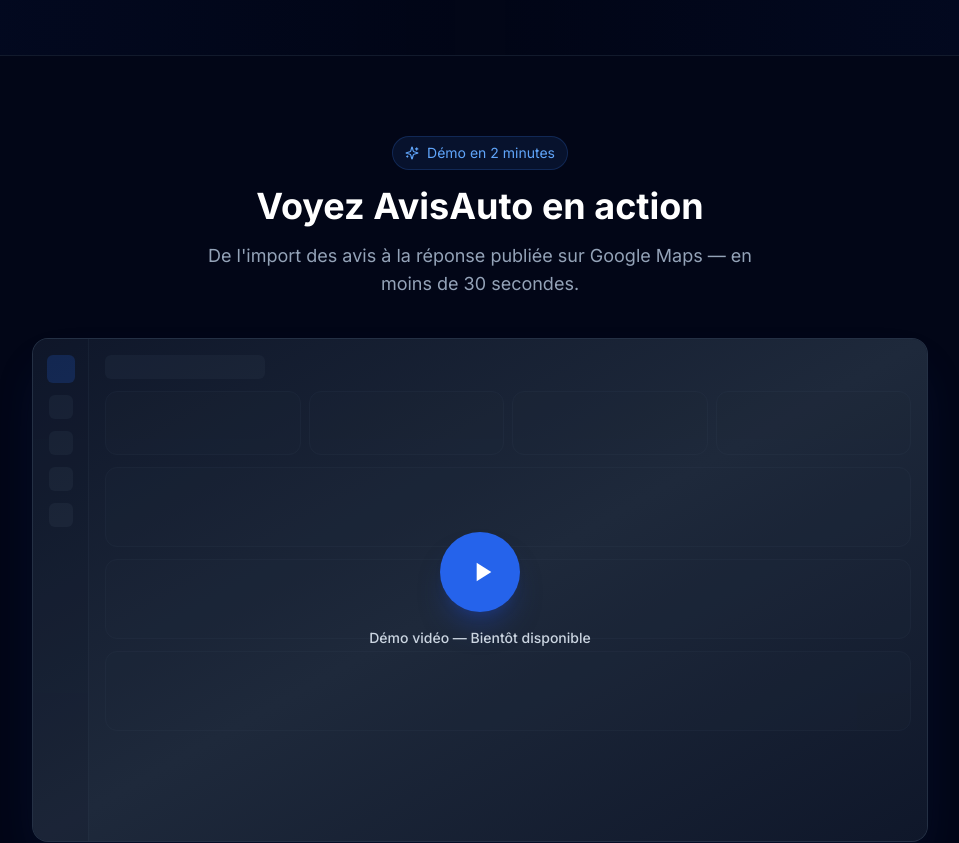
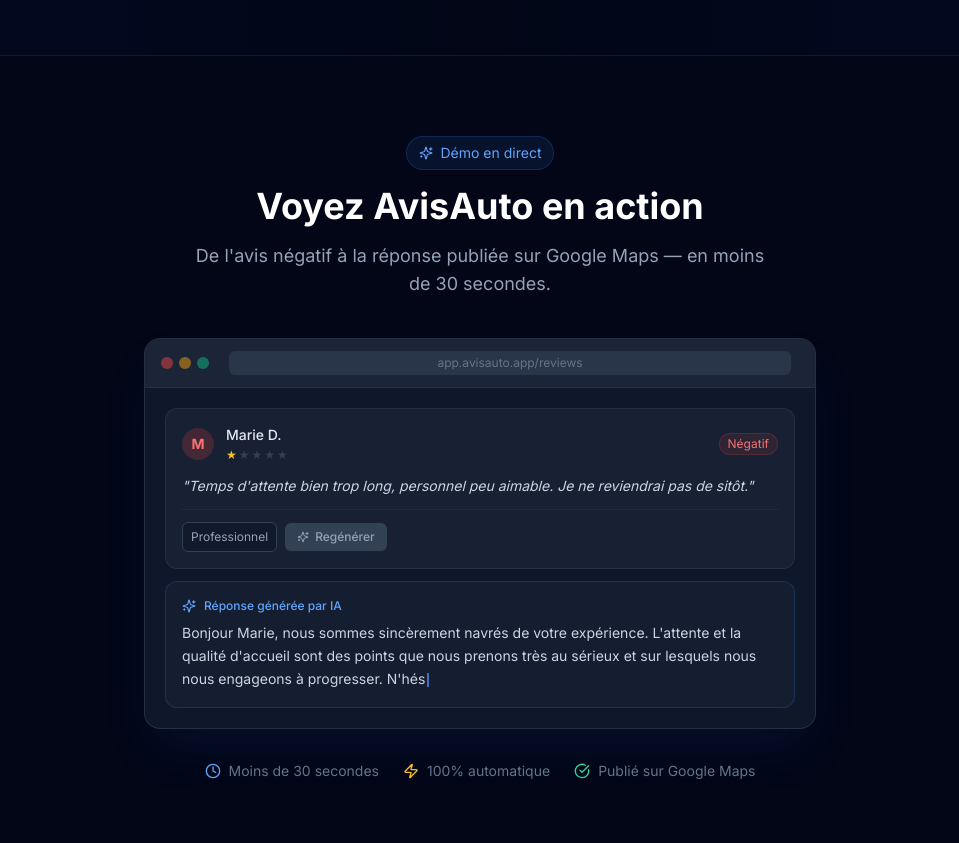
Before and after one commit to Karel170/avis-auto, a React (Vite) app: page / in a window 1280 px wide. Shown: the part 1340-2183 px from the top of the page, without its empty margins (160-1119 px from the left). Built offline with nearby package versions, Linux system fonts and the light colour scheme; no server answers.

Commit message:
Landing: animated interactive demo replacing video placeholder

```diff
--- a/src/pages/Landing.jsx
+++ b/src/pages/Landing.jsx
@@ -3,8 +3,9 @@
 import {
   Star, Zap, MessageSquare, Settings2, SlidersHorizontal,
   RefreshCw, Download, ArrowRight, CheckCircle, Shield, Clock,
-  BarChart3, Sparkles, ChevronRight, ChevronDown, TrendingUp, Bell
+  BarChart3, Sparkles, ChevronRight, ChevronDown, TrendingUp, Bell, Loader2
 } from 'lucide-react';
+import { cn } from '../lib/utils';
 
 const features = [
   {
@@ -430,77 +431,158 @@
   );
 }
 
-// Replace DEMO_VIDEO_URL with your YouTube/Loom embed URL when ready
-const DEMO_VIDEO_URL = '';
+const DEMO_RESPONSE = "Bonjour Marie, nous sommes sincèrement navrés de votre expérience. L'attente et la qualité d'accueil sont des points que nous prenons très au sérieux et sur lesquels nous nous engageons à progresser. N'hésitez pas à nous contacter directement au comptoir. — L'équipe Pharmacie Clément";
+
+function AnimatedDemoPlayer() {
+  const [step, setStep] = useState(0);
+  // 0=idle 1=loading 2=typing 3=done 4=published
+  const [displayedText, setDisplayedText] = useState('');
+
+  useEffect(() => {
+    const t1 = setTimeout(() => setStep(1), 1800);
+    const t2 = setTimeout(() => setStep(2), 3400);
+    return () => { clearTimeout(t1); clearTimeout(t2); };
+  }, []);
+
+  useEffect(() => {
+    if (step !== 2) return;
+    let i = 0;
+    const id = setInterval(() => {
+      i++;
+      setDisplayedText(DEMO_RESPONSE.slice(0, i));
+      if (i >= DEMO_RESPONSE.length) {
+        clearInterval(id);
+        setTimeout(() => setStep(3), 400);
+      }
+    }, 16);
+    return () => clearInterval(id);
+  }, [step]);
+
+  useEffect(() => {
+    if (step === 3) {
+      const t = setTimeout(() => setStep(4), 1800);
+      return () => clearTimeout(t);
+    }
+  }, [step]);
+
+  return (
+    <div className="p-5">
+      {/* Review card */}
+      <div className="bg-slate-800/60 border border-slate-700/50 rounded-xl p-4 mb-3">
+        <div className="flex items-center gap-3 mb-3">
+          <div className="w-8 h-8 bg-red-500/20 rounded-full flex items-center justify-center flex-shrink-0">
+            <span className="text-red-400 text-sm font-bold">M</span>
+          </div>
+          <div className="flex-1">
+            <p className="text-sm font-medium text-slate-200">Marie D.</p>
+            <div className="flex gap-0.5 mt-0.5">
+              {[1,2,3,4,5].map(s => (
+                <span key={s} className={s <= 1 ? 'text-amber-400 text-xs' : 'text-slate-700 text-xs'}>★</span>
+              ))}
+            </div>
+          </div>
+          <span className="text-xs px-2 py-0.5 bg-red-500/10 border border-red-500/20 text-red-400 rounded-full">Négatif</span>
+        </div>
+        <p className="text-sm text-slate-300 italic leading-relaxed">
+          "Temps d'attente bien trop long, personnel peu aimable. Je ne reviendrai pas de sitôt."
+        </p>
+        <div className="flex items-center gap-2 mt-3 pt-3 border-t border-slate-700/30">
+          <span className="text-xs bg-slate-900/80 border border-slate-700 text-slate-400 rounded-md px-2 py-1.5">Professionnel</span>
+          <button className={cn(
+            'flex items-center gap-1.5 text-xs px-3 py-1.5 rounded-md font-medium transition-all duration-200',
+            step === 0 && 'bg-blue-600 text-white shadow-lg shadow-blue-600/30 ring-2 ring-blue-400/40',
+            step === 1 && 'bg-blue-600/70 text-white scale-95',
+            step >= 2 && 'bg-slate-700 text-slate-400',
+          )}>
+            {step === 1
+              ? <><Loader2 className="w-3 h-3 animate-spin" /> Génération...</>
+              : <><Sparkles className="w-3 h-3" /> {step === 0 ? 'Générer' : 'Regénérer'}</>
+            }
+          </button>
+        </div>
+      </div>
+
+      {/* AI Response */}
+      {step >= 2 && (
+        <div className={cn(
+          'border rounded-xl p-4 transition-all duration-500',
+          step >= 4 ? 'bg-emerald-500/5 border-emerald-500/25' : 'bg-slate-800/40 border-blue-500/20'
+        )}>
+          <div className="flex items-center gap-2 mb-2">
+            <Sparkles className="w-3.5 h-3.5 text-blue-400 flex-shrink-0" />
+            <span className="text-xs font-medium text-blue-400">Réponse générée par IA</span>
+            {step >= 4 && (
+              <span className="ml-auto flex items-center gap-1 text-xs px-2 py-0.5 bg-emerald-500/10 border border-emerald-500/20 text-emerald-400 rounded-full">
+                <CheckCircle className="w-3 h-3" /> Publié sur Google Maps
+              </span>
+            )}
+          </div>
+          <p className="text-sm text-slate-300 leading-relaxed">
+            {displayedText}
+            {step === 2 && <span className="inline-block w-0.5 h-[14px] bg-blue-400 animate-pulse ml-0.5 align-middle" />}
+          </p>
+          {step === 3 && (
+            <div className="flex justify-end mt-3 pt-3 border-t border-slate-700/30">
+              <div className="flex items-center gap-2 text-xs px-3 py-1.5 rounded-lg font-medium bg-emerald-600 text-white animate-pulse">
+                <svg className="w-3.5 h-3.5" viewBox="0 0 24 24" fill="none">
+                  <path d="M22.56 12.25c0-.78-.07-1.53-.2-2.25H12v4.26h5.92c-.26 1.37-1.04 2.53-2.21 3.31v2.77h3.57c2.08-1.92 3.28-4.74 3.28-8.09z" fill="#fff"/>
+                  <path d="M12 23c2.97 0 5.46-.98 7.28-2.66l-3.57-2.77c-.98.66-2.23 1.06-3.71 1.06-2.86 0-5.29-1.93-6.16-4.53H2.18v2.84C3.99 20.53 7.7 23 12 23z" fill="#fff"/>
+                  <path d="M5.84 14.09c-.22-.66-.35-1.36-.35-2.09s.13-1.43.35-2.09V7.07H2.18C1.43 8.55 1 10.22 1 12s.43 3.45 1.18 4.93l3.66-2.84z" fill="#fff"/>
+                  <path d="M12 5.38c1.62 0 3.06.56 4.21 1.64l3.15-3.15C17.45 2.09 14.97 1 12 1 7.7 1 3.99 3.47 2.18 7.07l3.66 2.84c.87-2.6 3.3-4.53 6.16-4.53z" fill="#fff"/>
+                </svg>
+                Publier sur Google Maps
+              </div>
+            </div>
+          )}
+        </div>
+      )}
+    </div>
+  );
+}
 
 function DemoSection() {
-  const [playing, setPlaying] = useState(false);
+  const [loopKey, setLoopKey] = useState(0);
+  const loopDuration = 1800 + 1600 + DEMO_RESPONSE.length * 16 + 400 + 1800 + 3000;
+
+  useEffect(() => {
+    const t = setTimeout(() => setLoopKey(k => k + 1), loopDuration);
+    return () => clearTimeout(t);
+  }, [loopKey]);
 
   return (
     <section className="py-20 px-4 sm:px-6">
-      <div className="max-w-4xl mx-auto">
+      <div className="max-w-2xl mx-auto">
         <div className="text-center mb-10">
           <div className="inline-flex items-center gap-2 px-3 py-1.5 rounded-full bg-blue-500/10 border border-blue-500/20 text-blue-400 text-sm mb-4">
             <Sparkles className="w-3.5 h-3.5" />
-            Démo en 2 minutes
+            Démo en direct
           </div>
           <h2 className="text-3xl sm:text-4xl font-bold text-white mb-4">
             Voyez AvisAuto en action
           </h2>
           <p className="text-slate-400 text-lg max-w-xl mx-auto">
-            De l'import des avis à la réponse publiée sur Google Maps — en moins de 30 secondes.
+            De l'avis négatif à la réponse publiée sur Google Maps — en moins de 30 secondes.
           </p>
         </div>
 
-        <div className="relative rounded-2xl overflow-hidden border border-slate-700/60 shadow-2xl shadow-blue-900/20 bg-slate-900 aspect-video">
-          {DEMO_VIDEO_URL && playing ? (
-            <iframe
-              src={`${DEMO_VIDEO_URL}?autoplay=1`}
-              className="w-full h-full"
-              frameBorder="0"
-              allow="autoplay; fullscreen"
-              allowFullScreen
-            />
-          ) : (
-            <div className="absolute inset-0 flex flex-col items-center justify-center bg-gradient-to-br from-slate-900 via-slate-800 to-slate-900">
-              {/* Fake UI preview */}
-              <div className="absolute inset-0 opacity-20 overflow-hidden pointer-events-none select-none">
-                <div className="flex h-full">
-                  <div className="w-14 bg-slate-900 border-r border-slate-700 flex flex-col items-center py-4 gap-3">
-                    <div className="w-7 h-7 bg-blue-600 rounded-md" />
-                    {[...Array(4)].map((_, i) => <div key={i} className="w-6 h-6 bg-slate-700 rounded-md" />)}
-                  </div>
-                  <div className="flex-1 p-4 space-y-3">
-                    <div className="h-6 w-40 bg-slate-700 rounded-md" />
-                    <div className="grid grid-cols-4 gap-2">
-                      {[...Array(4)].map((_, i) => <div key={i} className="h-16 bg-slate-800 rounded-xl border border-slate-700" />)}
-                    </div>
-                    {[...Array(3)].map((_, i) => <div key={i} className="h-20 bg-slate-800 rounded-xl border border-slate-700" />)}
-                  </div>
-                </div>
-              </div>
-              {/* Play button */}
-              <button
-                onClick={() => DEMO_VIDEO_URL ? setPlaying(true) : null}
-                className={`relative z-10 group flex flex-col items-center gap-4 ${!DEMO_VIDEO_URL ? 'cursor-default' : 'cursor-pointer'}`}
-              >
-                <div className="w-20 h-20 bg-blue-600 group-hover:bg-blue-500 rounded-full flex items-center justify-center shadow-xl shadow-blue-900/50 transition-all duration-300 group-hover:scale-110">
-                  <svg className="w-8 h-8 text-white ml-1" fill="currentColor" viewBox="0 0 24 24">
-                    <path d="M8 5v14l11-7z" />
-                  </svg>
-                </div>
-                <span className="text-slate-300 text-sm font-medium">
-                  {DEMO_VIDEO_URL ? 'Lancer la démo' : 'Démo vidéo — Bientôt disponible'}
-                </span>
-              </button>
+        <div className="rounded-2xl overflow-hidden border border-slate-700/60 shadow-2xl shadow-blue-900/20 bg-slate-900">
+          <div className="flex items-center gap-3 px-4 py-3 bg-slate-800/80 border-b border-slate-700/50">
+            <div className="flex gap-1.5">
+              <div className="w-3 h-3 rounded-full bg-red-500/50" />
+              <div className="w-3 h-3 rounded-full bg-amber-500/50" />
+              <div className="w-3 h-3 rounded-full bg-emerald-500/50" />
             </div>
-          )}
+            <div className="flex-1 mx-2 bg-slate-700/60 rounded-md px-3 py-1 text-xs text-slate-500 text-center">
+              app.avisauto.app/reviews
+            </div>
+          </div>
+          <AnimatedDemoPlayer key={loopKey} />
         </div>
 
         <div className="flex flex-wrap items-center justify-center gap-6 mt-8 text-sm text-slate-500">
-          <div className="flex items-center gap-2"><Clock className="w-4 h-4 text-blue-400" /> 2 minutes chrono</div>
-          <div className="flex items-center gap-2"><Zap className="w-4 h-4 text-amber-400" /> Sans inscription</div>
-          <div className="flex items-center gap-2"><CheckCircle className="w-4 h-4 text-emerald-400" /> Cas réel</div>
+          <div className="flex items-center gap-2"><Clock className="w-4 h-4 text-blue-400" /> Moins de 30 secondes</div>
+          <div className="flex items-center gap-2"><Zap className="w-4 h-4 text-amber-400" /> 100% automatique</div>
+          <div className="flex items-center gap-2"><CheckCircle className="w-4 h-4 text-emerald-400" /> Publié sur Google Maps</div>
         </div>
       </div>
     </section>
```
